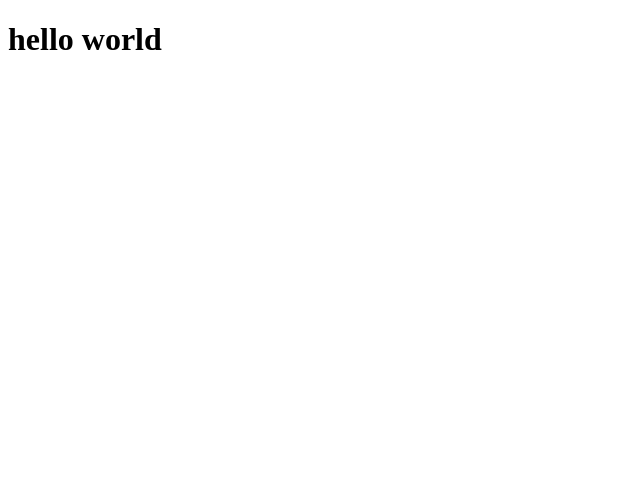
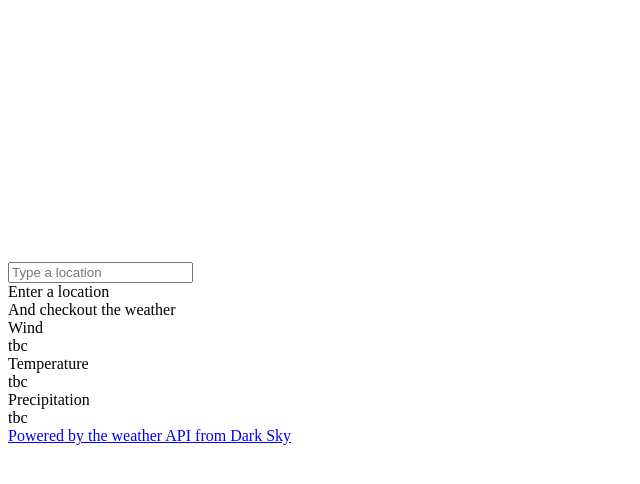
Before and after one commit to SumiSastri/weather-app-js-node, a website: page public/index.html in a window 1280 px wide. Shown: the whole page, without its empty margins (0-640 px from the left). Drawn offline with Linux system fonts and the light colour scheme.

Commit message:
basic html without styling

```diff
--- a/public/index.html
+++ b/public/index.html
@@ -4,9 +4,43 @@
     <meta charset="UTF-8">
     <meta name="viewport" content="width=device-width, initial-scale=1.0">
     <meta http-equiv="X-UA-Compatible" content="ie=edge">
+    <link href="" rel="stylesheet">
+    <script defer src=""></script>
     <title>Weather-App-js-node</title>
 </head>
 <body>
-    <h1>hello world</h1>
+ <div class="container">
+     <div class="header">
+         <div class="icon-container">
+             <canvas id="icon" width="250" height="250"></canvas>
+         </div>
+<div class="content">
+    <div class="general-information">
+        <div class="city-search-container">
+            <input type ="text" class="city-search" placeholder="Type a location">
+        </div>
+        <div class="status">Enter a location</div>
+        <div class="location">And checkout the weather</div>
+    </div>
+</div>
+<div class="detail-section">
+    <div class="detail">
+        <div class="title">Wind</div>
+        <div class="value">tbc</div>
+    </div>
+    <div class="detail">
+        <div class="title">Temperature</div>
+        <div class="value">tbc</div>
+    </div>
+    <div class="detail">
+        <div class="title">Precipitation</div>
+        <div class="value">tbc</div>
+    </div>
+</div>
+     </div>
+     <div class="dark-sky-attribution">
+         <a href="https://darksky.net/poweredby" class="dark-sky-logo">Powered by the weather API from Dark Sky</a>
+     </div>
+ </div>
 </body>
 </html>
```
